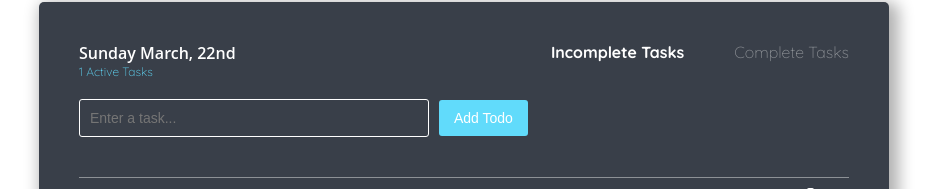
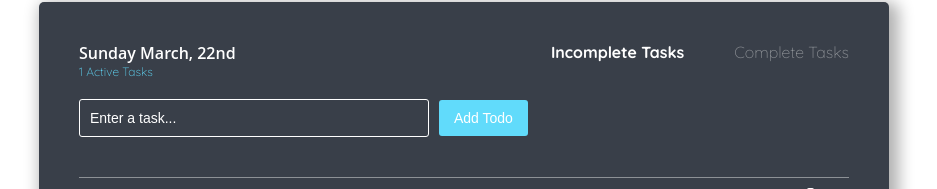
Before and after one commit to shimphillip/just-todo-it, a React (Create React App) app: page / in a window 1280 px wide. Shown: the part 126-315 px from the top of the page, without its empty margins (176-1113 px from the left). Built offline with nearby package versions, Linux system fonts and the light colour scheme.

Commit message:
add animation to dark theme toggle

```diff
--- a/src/components/Header/AddTodoForm/AddTodoForm.scss
+++ b/src/components/Header/AddTodoForm/AddTodoForm.scss
@@ -8,6 +8,10 @@ form {
     border-radius: 3px;
     font-size: 1.4rem;
     width: 350px;
+
+    &::placeholder {
+      color: var(--tertiary-color);
+    }
   }
 
   button {
--- a/src/components/ToggleTheme/ToggleTheme.scss
+++ b/src/components/ToggleTheme/ToggleTheme.scss
@@ -3,6 +3,12 @@
   border: 2px solid black;
   cursor: pointer;
   font-size: 1.3rem;
+  user-select: none;
+  transition: 0.2s ease-in-out;
+
+  &:hover {
+    transform: translateY(1px);
+  }
 
   &--dark {
     background: black;
```
